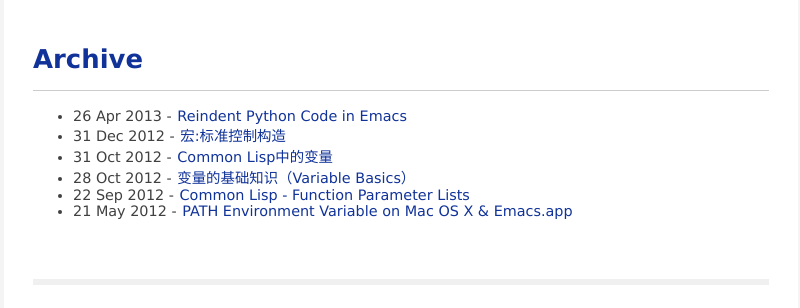
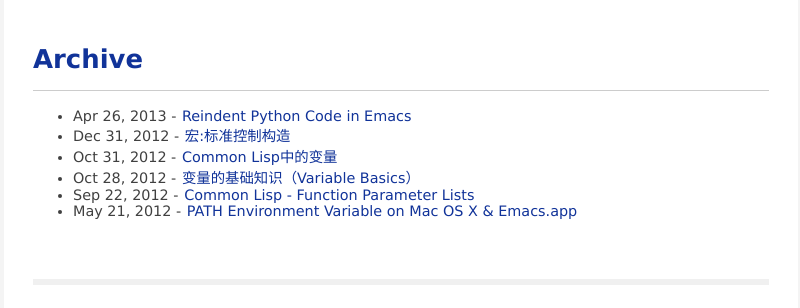
Before and after one commit to galeo/blog.galeo.me, a Jekyll site: the page built from archive.html, in a window 1280 px wide. Shown: the part 273-581 px from the top of the page, without its empty margins (239-1039 px from the left). Built offline with Jekyll 4.4.1, drawn with Linux system fonts in a browser that asks for light colours; Markdown is read by kramdown in place of the engine named in the settings.

Commit message:
style: format post date string to '%b %d, %Y'

```diff
--- a/_layouts/post.html
+++ b/_layouts/post.html
@@ -5,7 +5,7 @@ isPost: true
 
 <div class="post">
   <h1 class="post-title">{{ page.title }}</h1>
-  <span class="post-date">{{ page.date | date_to_string }}{% include author.html %}</span>
+  <span class="post-date">{{ page.date | date: '%b %d, %Y' }}{% include author.html %}</span>
   {% include series.html %}
   {{ content }}
 </div>
--- a/archive.html
+++ b/archive.html
@@ -5,7 +5,7 @@ title: Archive
 
 <ul class="archive">
   {% for post in site.posts %}
-  <li><span class="archive-date">{{ post.date | date_to_string }}</span>
+  <li><span class="archive-date">{{ post.date | date: '%b %d, %Y' }}</span>
     - <a href="{{ post.url }}">{{ post.title }}</a>
   </li>
   {% endfor %}
--- a/index.html
+++ b/index.html
@@ -18,7 +18,7 @@ title: Blog
         </p>
       </p>
 
-      <span class="post-date">{{ post.date | date_to_string }} -
+      <span class="post-date">{{ post.date | date: '%b %d, %Y' }} -
         <a href="{{ post.url }}#disqus_thread"
            data-disqus-identifier="{{ site.url }}{{ post.url }}{{ post.commentsID }}"
            class="comment-link"> Comment</a>
--- a/search.html
+++ b/search.html
@@ -22,7 +22,7 @@ noIndex: true
   <script>
    {% for post in site.posts %}
    if ("{{ post.title }}".match(queryRegexp)) {
-     document.write("<li><span class='archive-date'>{{ post.date | date_to_string }}</span> - <a href='{{ post.url }}'>{{ post.title }}</a></li>");
+     document.write("<li><span class='archive-date'>{{ post.date | date: '%b %d, %Y' }}</span> - <a href='{{ post.url }}'>{{ post.title }}</a></li>");
      matched = true;
    }
    {% endfor %}
--- a/tags-expanded.html
+++ b/tags-expanded.html
@@ -8,7 +8,7 @@ title: Tags Expanded
   <h3 id="{{ tag[0] }}">{{ tag[0] }}</h3>
   <ul class="archive">
     {% for post in tag[1] %}
-      <li><span class="archive-date">{{ post.date | date_to_string }}</span>
+      <li><span class="archive-date">{{ post.date | date: '%b %d, %Y' }}</span>
         - <a href="{{ post.url }}">{{ post.title }}</a>
       </li>
     {% endfor %}
```
